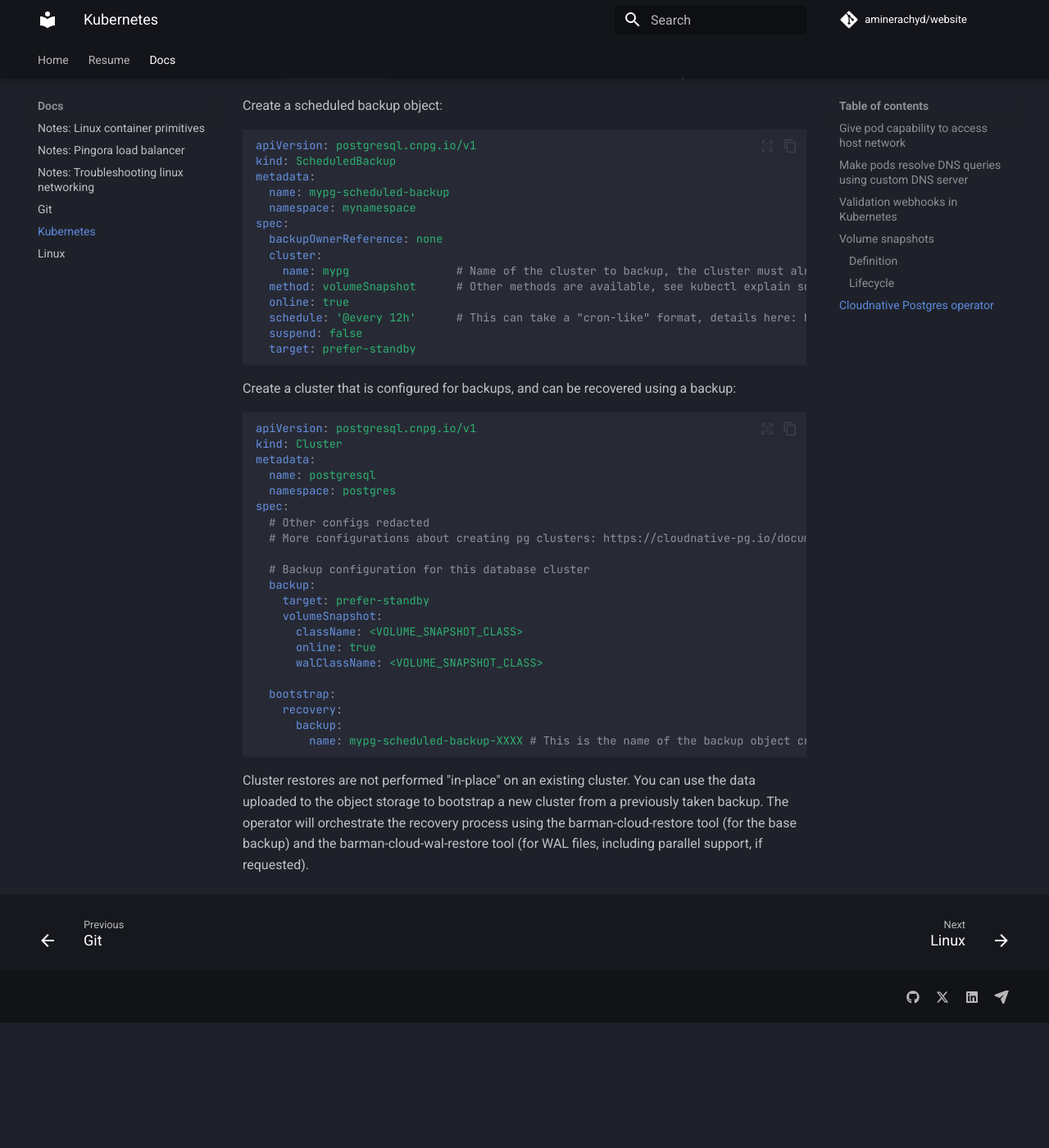
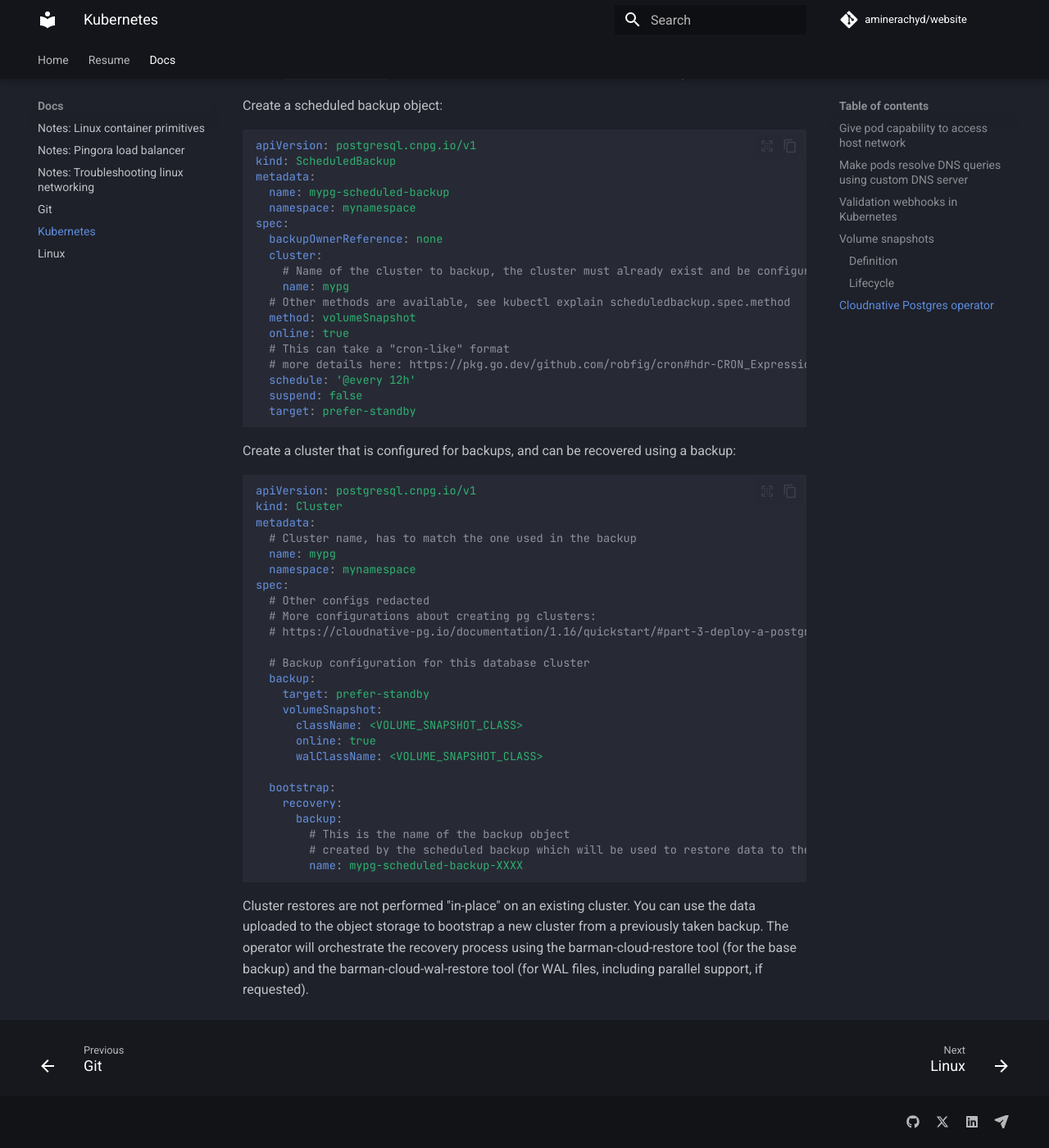
Before and after one commit to aminerachyd/website, an MkDocs documentation site: the page built from docs/Docs/kubernetes.md, in a window 1280 px wide and 1400 px high, scrolled down 2401 px. Shown: the whole window at 82% size. Built offline with MkDocs 1.6.1 and Material for MkDocs 9.7.7, drawn with Linux system fonts in a browser that asks for light colours; comment, search, counter and statistics services are not loaded; before the commit the page ends 3648 px from its top, so only the background shows below that.

Commit message:
update kubernetes doc

````diff
--- a/docs/Docs/kubernetes.md
+++ b/docs/Docs/kubernetes.md
@@ -87,10 +87,14 @@
 spec:
   backupOwnerReference: none
   cluster:
-    name: mypg                # Name of the cluster to backup, the cluster must already exist and be configured for backups
-  method: volumeSnapshot      # Other methods are available, see kubectl explain scheduledbackup.spec.method
+    # Name of the cluster to backup, the cluster must already exist and be configured for backups
+    name: mypg
+  # Other methods are available, see kubectl explain scheduledbackup.spec.method
+  method: volumeSnapshot
   online: true
-  schedule: '@every 12h'      # This can take a "cron-like" format, details here: https://pkg.go.dev/github.com/robfig/cron#hdr-CRON_Expression_Format
+  # This can take a "cron-like" format
+  # more details here: https://pkg.go.dev/github.com/robfig/cron#hdr-CRON_Expression_Format
+  schedule: '@every 12h'
   suspend: false
   target: prefer-standby
 ```
@@ -100,11 +104,13 @@
 apiVersion: postgresql.cnpg.io/v1
 kind: Cluster
 metadata:
-  name: postgresql
-  namespace: postgres
+  # Cluster name, has to match the one used in the backup
+  name: mypg
+  namespace: mynamespace
 spec:
   # Other configs redacted
-  # More configurations about creating pg clusters: https://cloudnative-pg.io/documentation/1.16/quickstart/#part-3-deploy-a-postgresql-cluster
+  # More configurations about creating pg clusters:
+  # https://cloudnative-pg.io/documentation/1.16/quickstart/#part-3-deploy-a-postgresql-cluster
 
   # Backup configuration for this database cluster
   backup:
@@ -117,7 +123,9 @@
   bootstrap:
     recovery:
       backup:
-        name: mypg-scheduled-backup-XXXX # This is the name of the backup object created by the scheduled backup which will be used to restore data to the cluster
+        # This is the name of the backup object
+        # created by the scheduled backup which will be used to restore data to the cluster
+        name: mypg-scheduled-backup-XXXX
 ```
 
 Cluster restores are not performed "in-place" on an existing cluster. You can use the data uploaded to the object storage to bootstrap a new cluster from a previously taken backup. The operator will orchestrate the recovery process using the barman-cloud-restore tool (for the base backup) and the barman-cloud-wal-restore tool (for WAL files, including parallel support, if requested).
````
